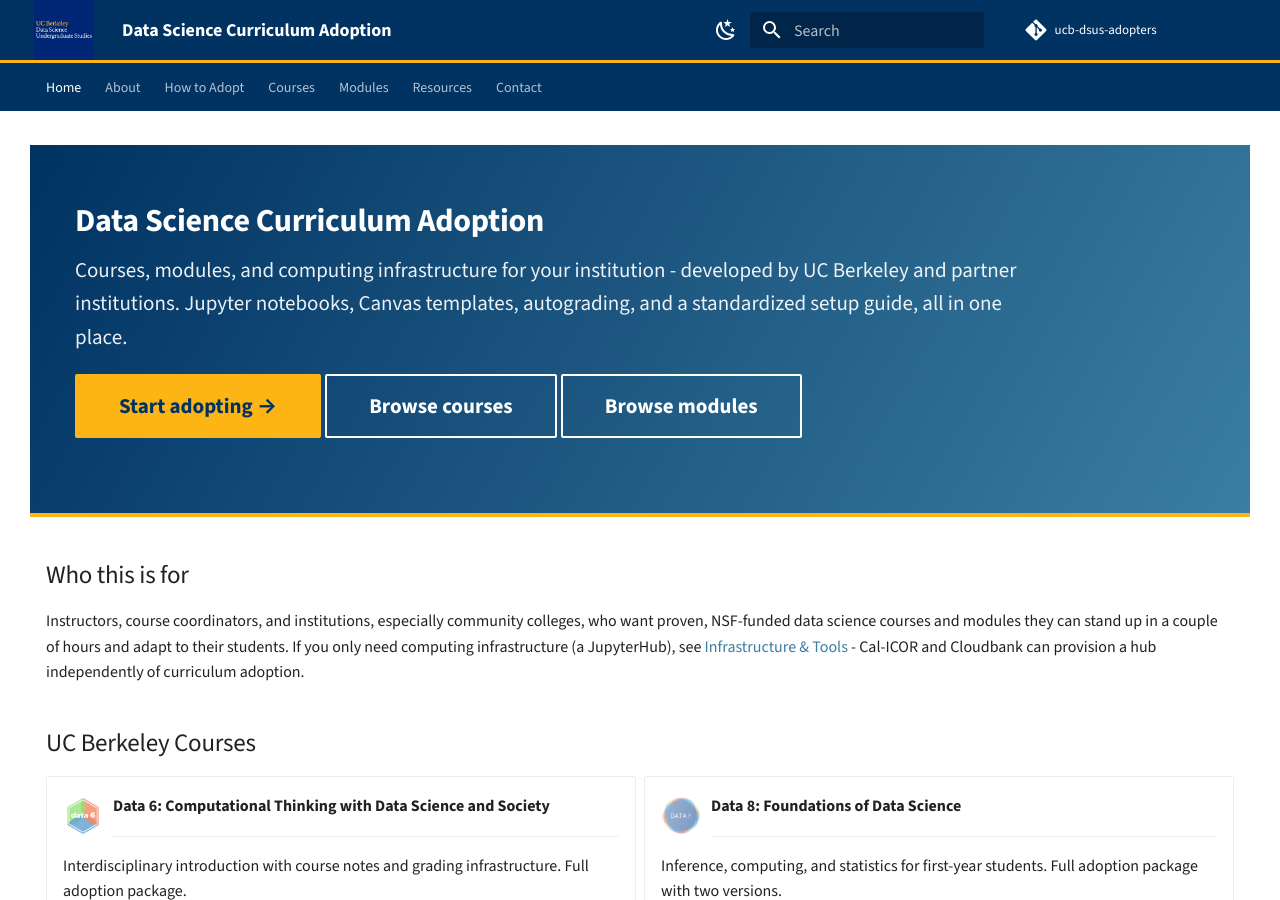
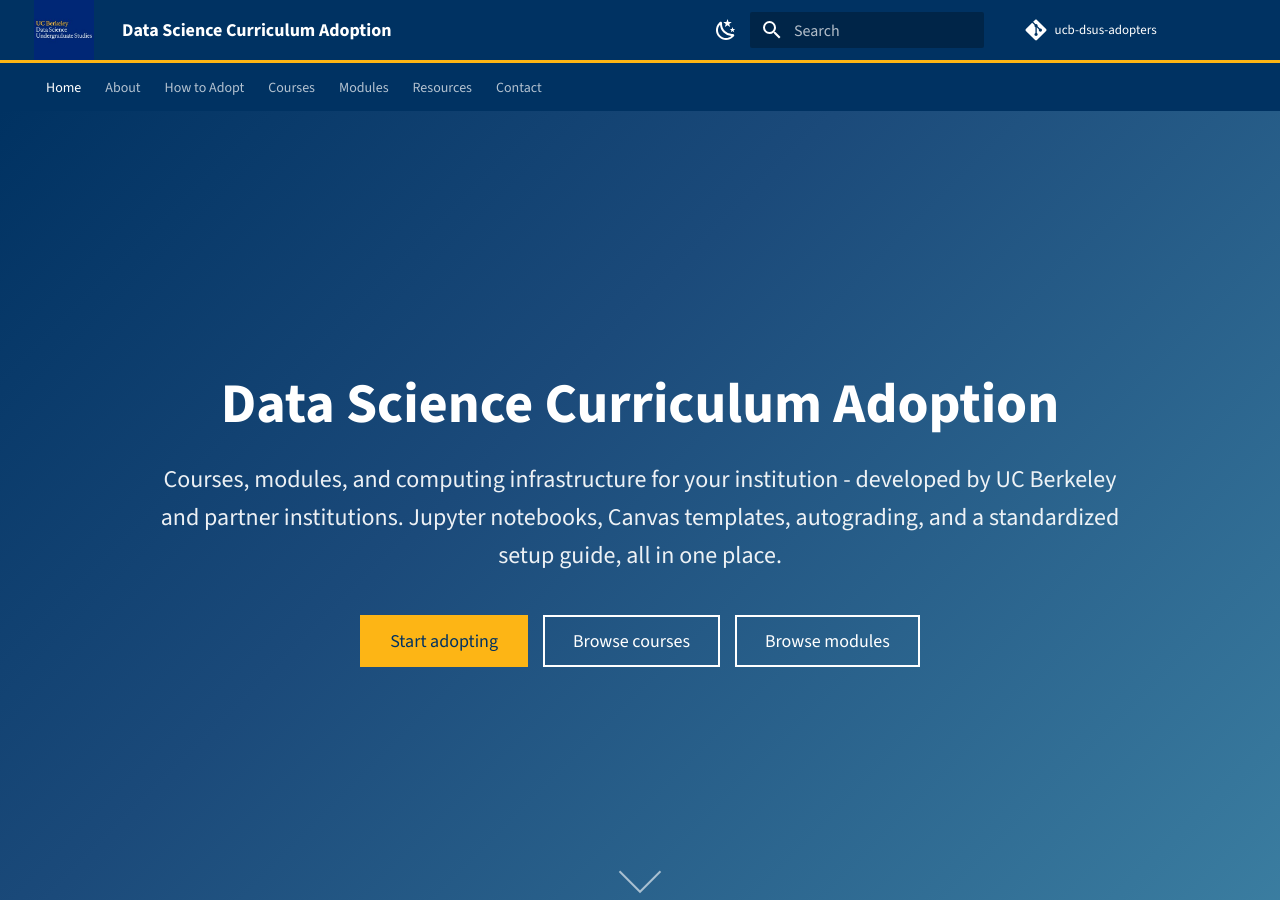
Before and after one commit to ucb-dsus-adopters/ucb-dsus-adopters.github.io, an MkDocs documentation site: the page built from docs/index.md, in a window 1280 px wide and 900 px high. Built offline with MkDocs 1.6.1 and Material for MkDocs 9.7.7, drawn with Linux system fonts in a browser that asks for light colours; some web fonts are replaced; comment, search, counter and statistics services are not loaded.

Commit message:
feat(full screen home)

```diff
--- a/docs/index.md
+++ b/docs/index.md
@@ -1,22 +1,9 @@
 ---
+template: home.html
 hide:
   - navigation
   - toc
 ---
-
-<div class="hero" markdown>
-
-# Data Science Curriculum Adoption
-
-Courses, modules, and computing infrastructure for your institution - developed by
-UC Berkeley and partner institutions. Jupyter notebooks, Canvas templates, autograding,
-and a standardized setup guide, all in one place.
-
-[Start adopting →](how-to-adopt/index.md){ .md-button .md-button--primary }
-[Browse courses](courses/index.md){ .md-button }
-[Browse modules](modules/index.md){ .md-button }
-
-</div>
 
 ## Who this is for
 
--- a/docs/stylesheets/extra.css
+++ b/docs/stylesheets/extra.css
@@ -31,6 +31,103 @@
 
   --md-accent-fg-color: var(--ucb-gold);
   --md-typeset-a-color: #6fa8cc;
+}
+
+/* Full-viewport home hero. Fills the screen below the header, with centered
+   text and a scroll-down indicator. Content scrolls up over it. */
+.home-hero {
+  min-height: calc(100vh - 4rem);
+  display: flex;
+  flex-direction: column;
+  align-items: center;
+  justify-content: center;
+  background: linear-gradient(135deg, var(--ucb-blue) 0%, #1b4a7a 40%, var(--ucb-founders-rock) 100%);
+  color: #ffffff;
+  text-align: center;
+  padding: 3rem 2rem;
+  position: relative;
+  border-bottom: 4px solid var(--ucb-gold);
+}
+
+.home-hero__inner {
+  max-width: 48rem;
+}
+
+.home-hero h1 {
+  color: #ffffff;
+  font-size: 2.8rem;
+  font-weight: 700;
+  margin: 0 0 1.2rem;
+  line-height: 1.15;
+}
+
+.home-hero p {
+  color: rgba(255, 255, 255, 0.92);
+  font-size: 1.2rem;
+  line-height: 1.6;
+  margin: 0 0 2rem;
+}
+
+.home-hero__buttons {
+  display: flex;
+  gap: 0.75rem;
+  justify-content: center;
+  flex-wrap: wrap;
+}
+
+.home-hero .md-button {
+  color: #ffffff;
+  border: 2px solid #ffffff;
+  font-size: 0.9rem;
+  padding: 0.6rem 1.4rem;
+}
+
+.home-hero .md-button:hover {
+  background-color: #ffffff;
+  color: var(--ucb-blue);
+  border-color: #ffffff;
+}
+
+.home-hero .md-button--primary {
+  background-color: var(--ucb-gold);
+  border-color: var(--ucb-gold);
+  color: var(--ucb-blue);
+}
+
+.home-hero .md-button--primary:hover {
+  background-color: #ffffff;
+  border-color: #ffffff;
+  color: var(--ucb-blue);
+}
+
+.home-hero__scroll {
+  position: absolute;
+  bottom: 2rem;
+}
+
+.home-hero__arrow {
+  display: block;
+  width: 1.5rem;
+  height: 1.5rem;
+  border-right: 2px solid rgba(255, 255, 255, 0.6);
+  border-bottom: 2px solid rgba(255, 255, 255, 0.6);
+  transform: rotate(45deg);
+  animation: hero-bounce 2s infinite;
+}
+
+@keyframes hero-bounce {
+  0%, 20%, 50%, 80%, 100% { transform: rotate(45deg) translateY(0); }
+  40% { transform: rotate(45deg) translateY(0.5rem); }
+  60% { transform: rotate(45deg) translateY(0.25rem); }
+}
+
+@media screen and (max-width: 44.9375em) {
+  .home-hero h1 {
+    font-size: 1.8rem;
+  }
+  .home-hero p {
+    font-size: 1rem;
+  }
 }
 
 /* Responsive 16:9 wrapper for embedded tutorial videos. */
--- a/mkdocs.yml
+++ b/mkdocs.yml
@@ -10,11 +10,12 @@
 
 theme:
   name: material
+  custom_dir: overrides
   logo: assets/dsus_logo.png
   favicon: assets/favicon.ico
   font:
     text: Source Sans 3
-    code: Source Code Pro
+    code: Source Code Prothe
   palette:
     - media: "(prefers-color-scheme: light)"
       scheme: default
--- /dev/null
+++ b/overrides/home.html
@@ -0,0 +1,35 @@
+{% extends "main.html" %}
+
+{% block tabs %}
+  {{ super() }}
+
+  <section class="home-hero">
+    <div class="home-hero__inner">
+      <h1>Data Science Curriculum Adoption</h1>
+      <p>
+        Courses, modules, and computing infrastructure for your institution -
+        developed by UC Berkeley and partner institutions. Jupyter notebooks,
+        Canvas templates, autograding, and a standardized setup guide, all in
+        one place.
+      </p>
+      <div class="home-hero__buttons">
+        <a href="{{ 'how-to-adopt/' | url }}" class="md-button md-button--primary">
+          Start adopting
+        </a>
+        <a href="{{ 'courses/' | url }}" class="md-button">
+          Browse courses
+        </a>
+        <a href="{{ 'modules/' | url }}" class="md-button">
+          Browse modules
+        </a>
+      </div>
+    </div>
+    <div class="home-hero__scroll">
+      <span class="home-hero__arrow"></span>
+    </div>
+  </section>
+{% endblock %}
+
+{% block content %}
+  {{ super() }}
+{% endblock %}
```
